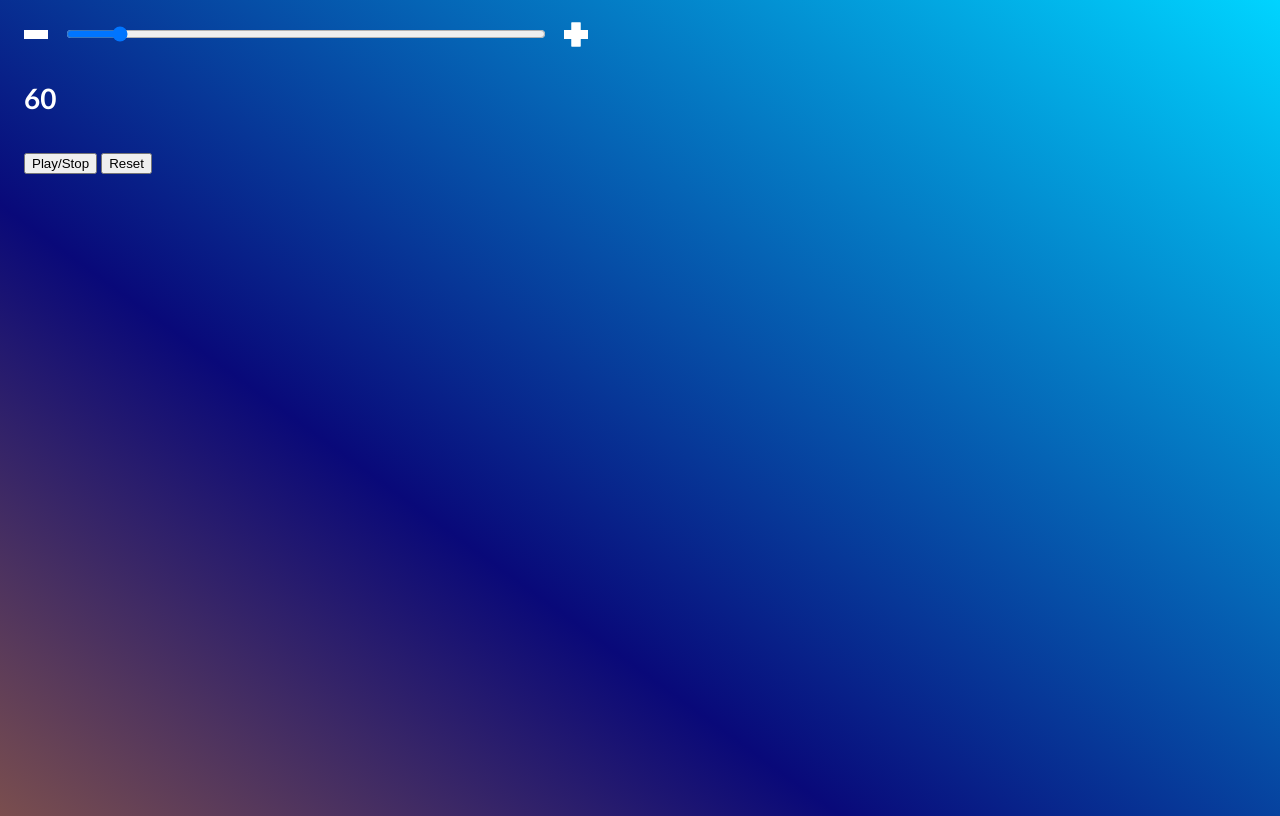
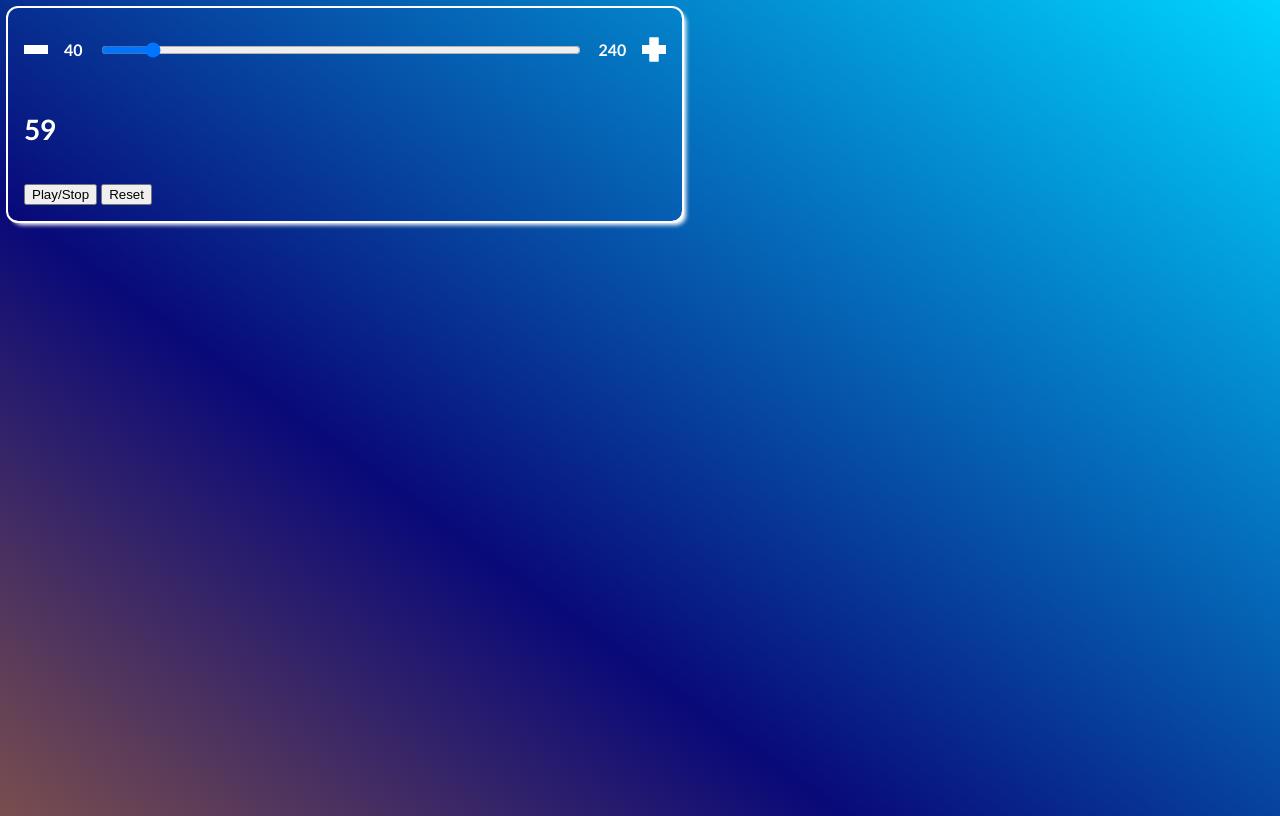
Before and after one commit to msilis/metro-gnome, a plain HTML site: page index.html in a window 1280 px wide. Both pictures are taken after a click on the button 36 px from the left and 34 px from the top of the page. Drawn offline with Linux system fonts and the light colour scheme.

Commit message:
wire up buttons;

```diff
--- a/index.html
+++ b/index.html
@@ -9,7 +9,9 @@
         <div class="metronome">
             <div class="tempoSelectorWrapper">
                 <span role="button" class="tempoButtonMinus" aria-label="decrease tempo by 1" id="minusButton"></span>
+                <p class="tempoDisplay">40</p>
             <input type="range" min="40" max="240" value="60" id="bpmSelector" class="bpmSelector"/>
+            <p class="tempoDisplay">240</p>
             <span role="button" class="tempoButtonPlus" aria-label="increase tempo by 1" id="plusButton"></span>
             </div>
             <h4 id="bpmDisplay"><output name="bpm" id="bpm">60</output></h4>
--- a/metronome.js
+++ b/metronome.js
@@ -31,6 +31,18 @@ bpmSelector.addEventListener('change', (e) => {
       bpmDisplay.innerHTML = e.target.value
     })
   }
+})
+
+minusButton.addEventListener('click', () => {
+  tempo -= 1
+  bpmDisplay.innerHTML = tempo;
+  bpmSelector.value = tempo;
+})
+
+plusButton.addEventListener('click', () => {
+  tempo += 1;
+  bpmDisplay.innerHTML = tempo;
+  bpmSelector.value = tempo;
 })
 
 function reset() {
--- a/style.css
+++ b/style.css
@@ -6,6 +6,10 @@ body {
 }
 .metronome {
     padding: 1rem;
+    outline: 2px solid white;
+    border-radius: 10px;
+    width: fit-content;
+    box-shadow: 4px 4px 4px white;
 }
 
 .bpmSelector {
@@ -72,3 +76,8 @@ body {
 .tempoButtonPlus:hover {
     cursor: pointer;
 }
+
+.tempoDisplay {
+    color: white;
+    font-weight: bold;
+}
```
